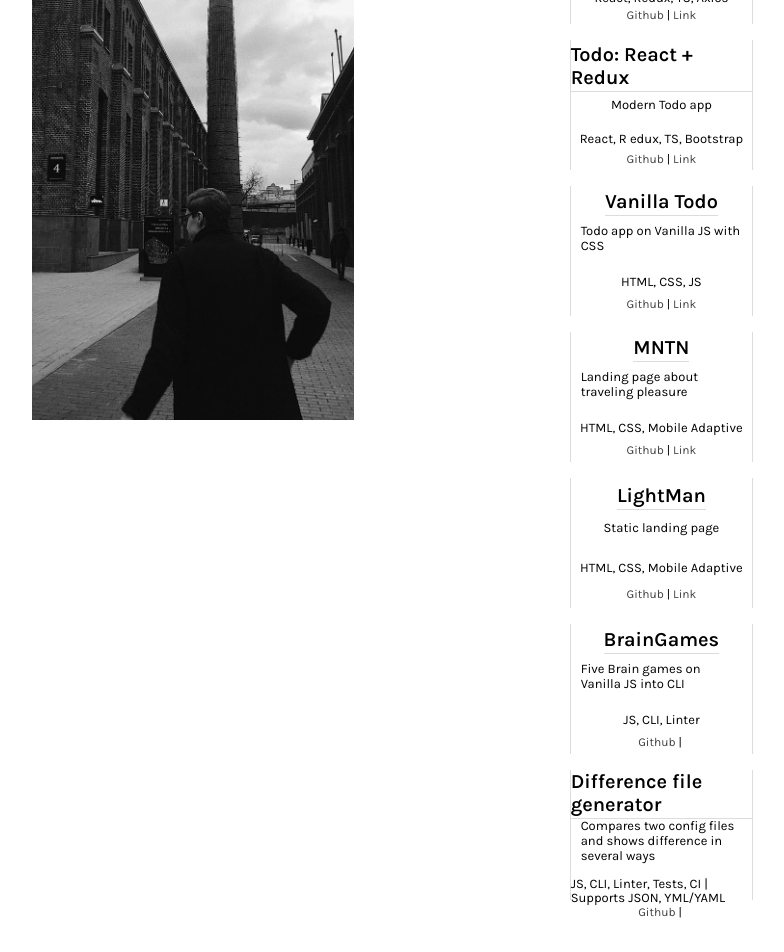
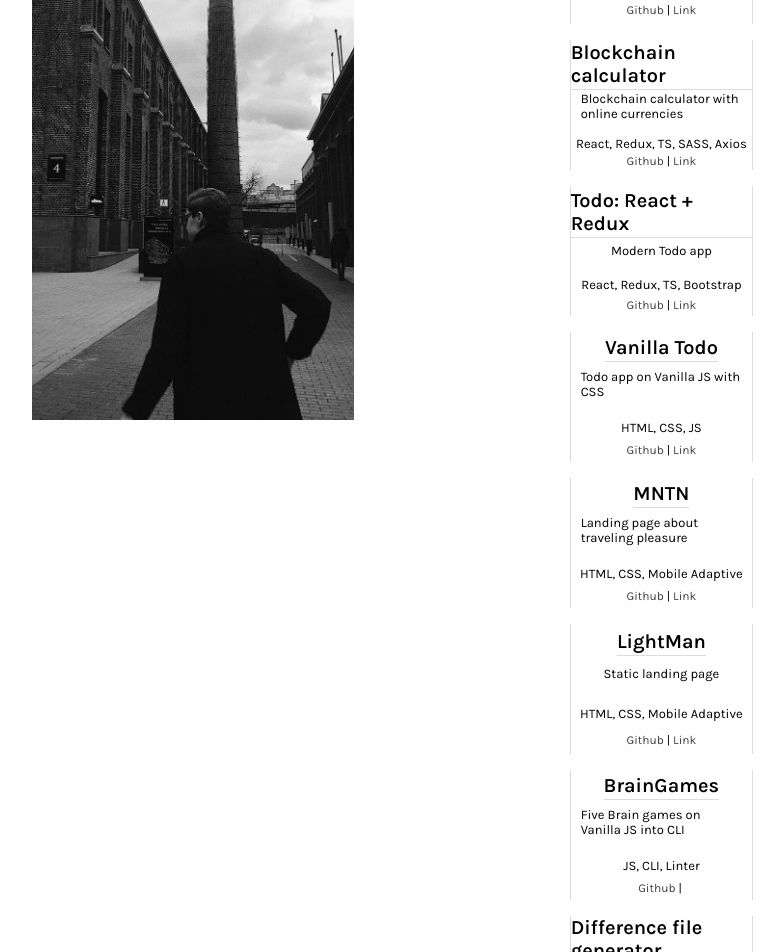
Before and after one commit to mishken3/mishken-web, a React (Create React App) app: page /portfolio in a window 1280 px wide. Shown: the part 380-1332 px from the top of the page, without its empty margins (298-1082 px from the left). Before the commit the page ends 1300 px from the top, so only its background shows below. Built offline with nearby package versions, Linux system fonts and the light colour scheme.

Commit message:
update projects' links & small fixes

```diff
--- a/src/data/projectsData.js
+++ b/src/data/projectsData.js
@@ -1,38 +1,45 @@
 export const projectsData = [
+  {
+    name: 'Personal website',
+    desc: 'You are here',
+    tools: 'React, React-Router, TS, SASS',
+    github: 'https://github.com/mishken3/my-blockchain-app',
+    global: 'https://blockchain-calculator.vercel.app/',
+  },
   {
     name: 'Blockchain calculator',
     desc: 'Blockchain calculator with online currencies',
-    tools: 'React, Redux, TS, Axios',
+    tools: 'React, Redux, TS, SASS, Axios',
     github: 'https://github.com/mishken3/my-blockchain-app',
-    global: 'https://blockchain-calculator.surge.sh/',
+    global: 'https://blockchain-calculator.vercel.app/',
   },
   {
     name: 'Todo: React + Redux',
     desc: 'Modern Todo app',
-    tools: 'React, R  edux, TS, Bootstrap',
+    tools: 'React, Redux, TS, Bootstrap',
     github: 'https://github.com/mishken3/Todo',
-    global: 'https://mishken-todo-ts.surge.sh/',
+    global: 'https://todo-ts-six.vercel.app/',
   },
   {
     name: 'Vanilla Todo',
     desc: 'Todo app on Vanilla JS with CSS',
     tools: 'HTML, CSS, JS',
     github: 'https://github.com/mishken3/Todo-Vanilla-JS',
-    global: 'https://little-todo-vanilla-app.surge.sh/',
+    global: 'https://todo-vanilla-js-seven.vercel.app/',
   },
   {
     name: 'MNTN',
     desc: 'Landing page about traveling pleasure',
     tools: 'HTML, CSS, Mobile Adaptive',
     github: 'https://github.com/mishken3/mntn-project',
-    global: 'https://mntn-landing.surge.sh/',
+    global: 'https://mntn-landing.vercel.app/',
   },
   {
     name: 'LightMan',
     desc: 'Static landing page',
     tools: 'HTML, CSS, Mobile Adaptive',
     github: 'https://github.com/mishken3/LightMan',
-    global: 'https://light-man-landing.surge.sh/',
+    global: 'https://light-man-landing.vercel.app/',
   },
   {
     name: 'BrainGames',
@@ -42,8 +49,8 @@ export const projectsData = [
   },
   {
     name: 'Difference file generator',
-    desc: 'Compares two config files and shows difference in several ways',
-    tools: 'JS, CLI, Linter, Tests, CI | Supports JSON, YML/YAML',
+    desc: 'Compares two config JSON/YAML files and shows difference in several ways',
+    tools: 'JS, CLI, Linter, Tests, CI',
     github: 'https://github.com/mishken3/frontend-project-lvl2',
   },
 ];
```
